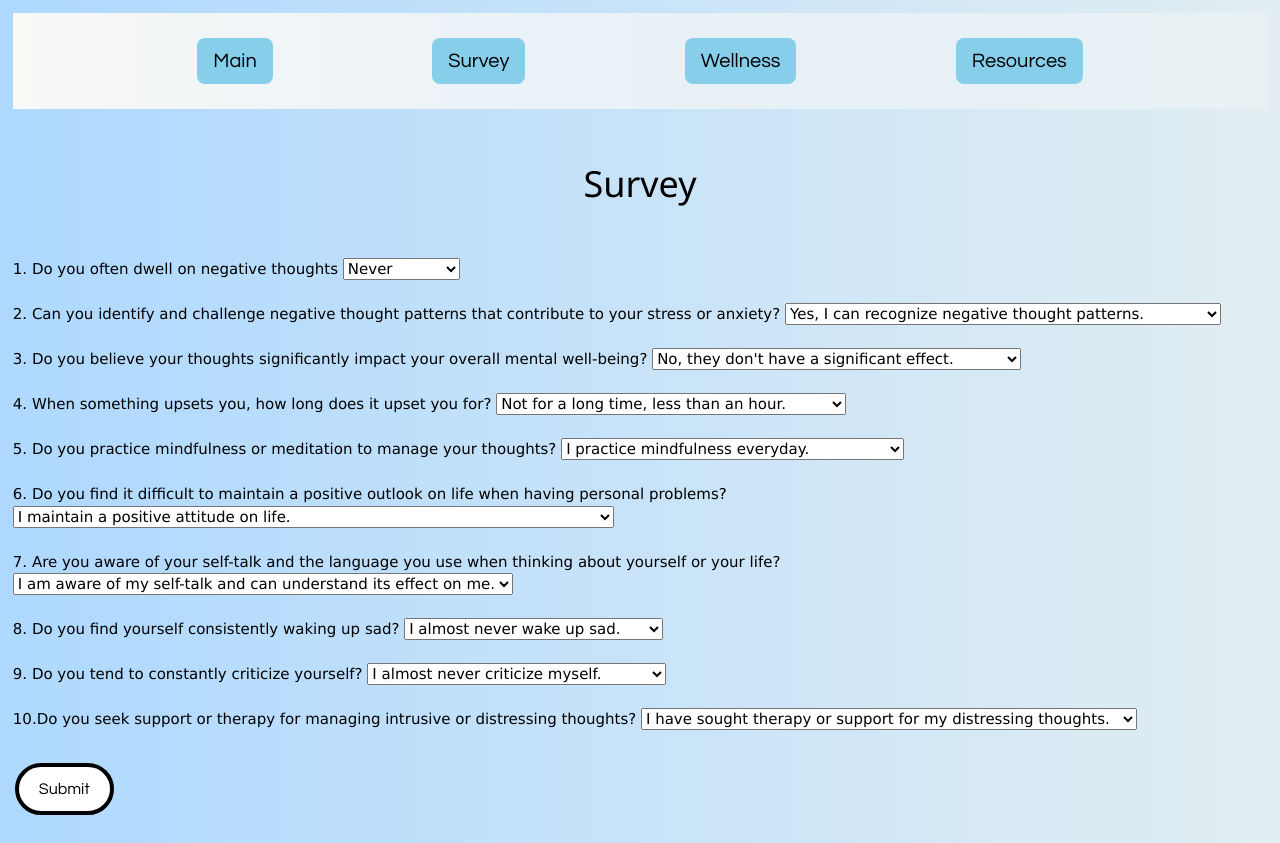
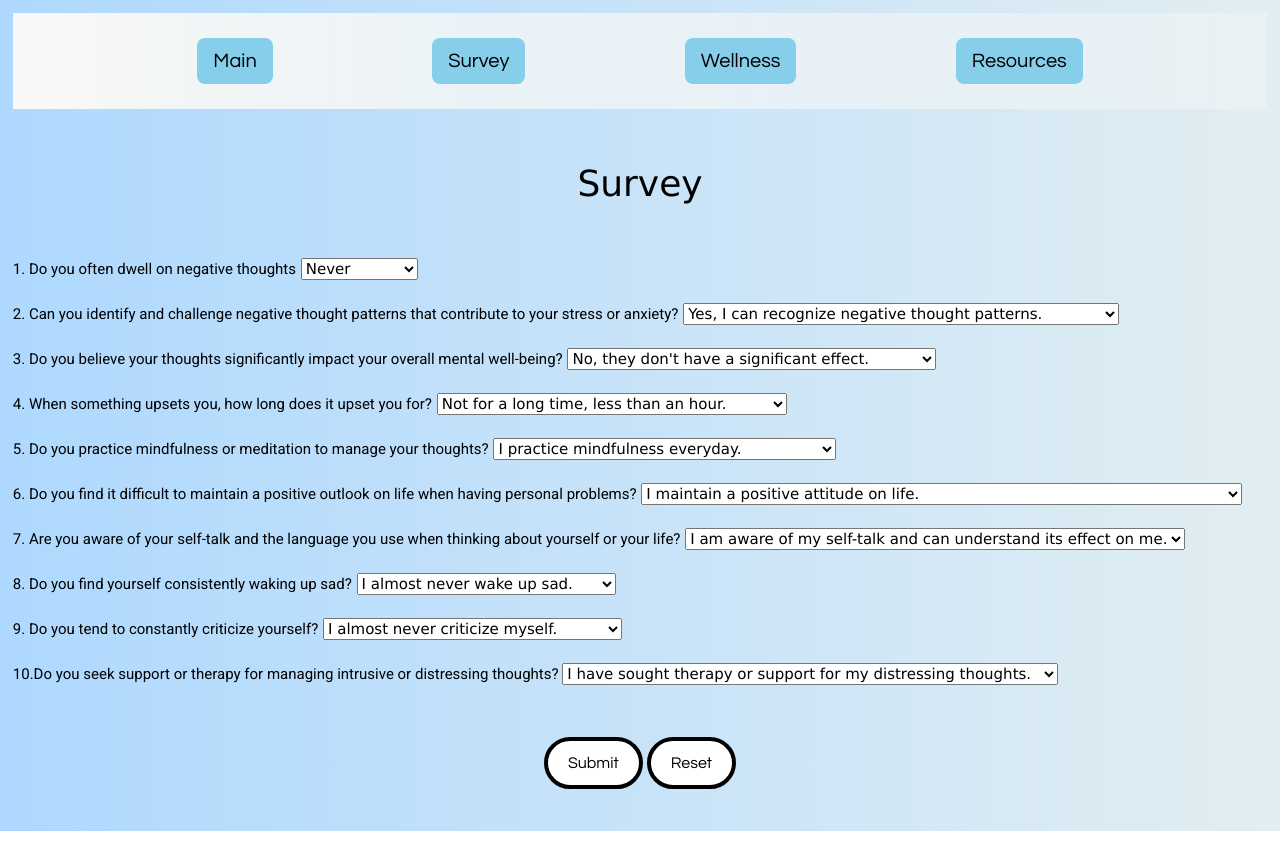
Before and after one commit to jdwalkr1/COMPSCI224, a plain HTML site: page survey.html in a window 1280 px wide. Drawn offline with nearby package versions, Linux system fonts and the light colour scheme.

Commit message:
added reset button and changed some fonts and more

```diff
--- a/flexbox.css
+++ b/flexbox.css
@@ -47,8 +47,7 @@ a {
     margin:2%;
 }
 
-/*this is for the submit pill button in survey STILL NEED TO FIGURE OUT HOW TO CENTER*/
-
+/*this is for the submit pill button in survey */
 .pill-button {
     background-color: white; /* Background color for the button */
     border: 4px solid black; /* Dark blue border */
@@ -64,3 +63,10 @@ a {
     font-family: "Century Gothic", Century Gothic, Geneva, AppleGothic, sans-serif;
     justify-content: center;
 }
+ /* this allows the submit button in survey to be centered */
+.centerbutton {
+    display:flex;
+    justify-content:center;
+    align-items:center;
+    height:10vh;
+  }
--- a/survey.html
+++ b/survey.html
@@ -5,6 +5,11 @@
     <meta name="viewport" content="width=device-width, initial-scale=1.0">
     <meta http-equiv="X-UA-Compatible" content="ie=edge">
     <title>Survey</title>
+    <!--importing font for survey-->
+    <link href="https://fonts.googleapis.com/css?family=Roboto&display=swap" rel="stylesheet">
+    <style>label {
+      font-family: 'Roboto', sans-serif;
+  }</style>
     <!--importing flexbox for topnav-->
     <link rel="stylesheet" href="flexbox.css">
     <div class ="flex-box">
@@ -32,7 +37,7 @@
   <body>
     <main>
         <div class="flex-survey">
-        <h1>Survey</h1>
+        <h1 style="font-family: Century Verdana, Geneva, Tahoma, sans-serif;">Survey</h1>
     </main>
     <!--This is where our questions begin. As you can see, the label serves as the question. Each question has a
     unique id, and this is the element we'll retrieve in JS code. As you see, we've used a number string here.
@@ -131,8 +136,11 @@
     </select>
     <br>
     </br>
-    <!--Here is our submit button. Do you want a "reset" button-->
+    <!--Submit and Reset Buttons-->
+    <div class="centerbutton">
     <button class="pill-button" id="submit">Submit</button>
+    <button class="pill-button" id="reset">Reset</button>
+    </div>
     </p>
   </div>
   </body>
```
Also changed, not shown: index.html (+2 -2 lines), resources.html (+4 -2 lines), results.html (+6 -1 lines).
